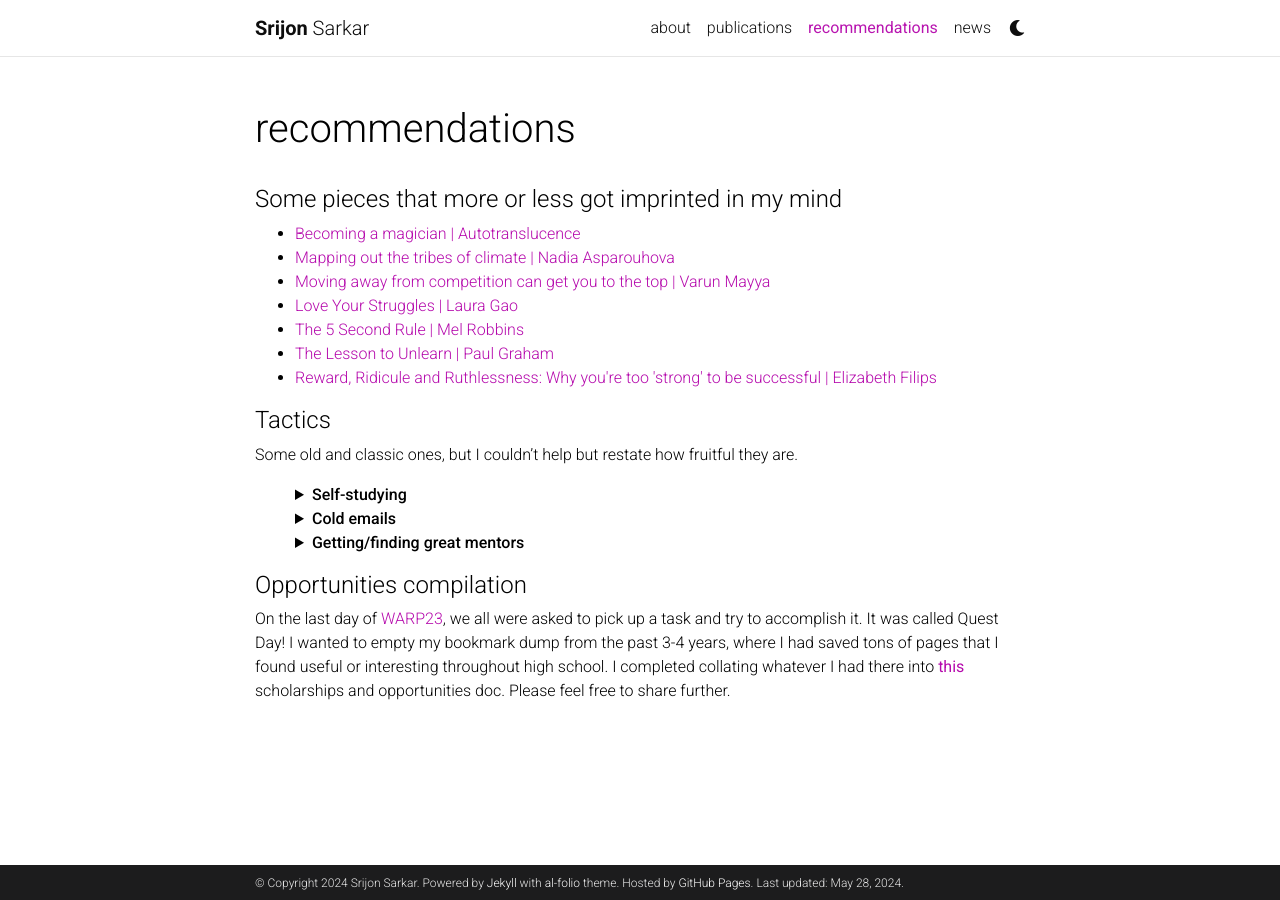
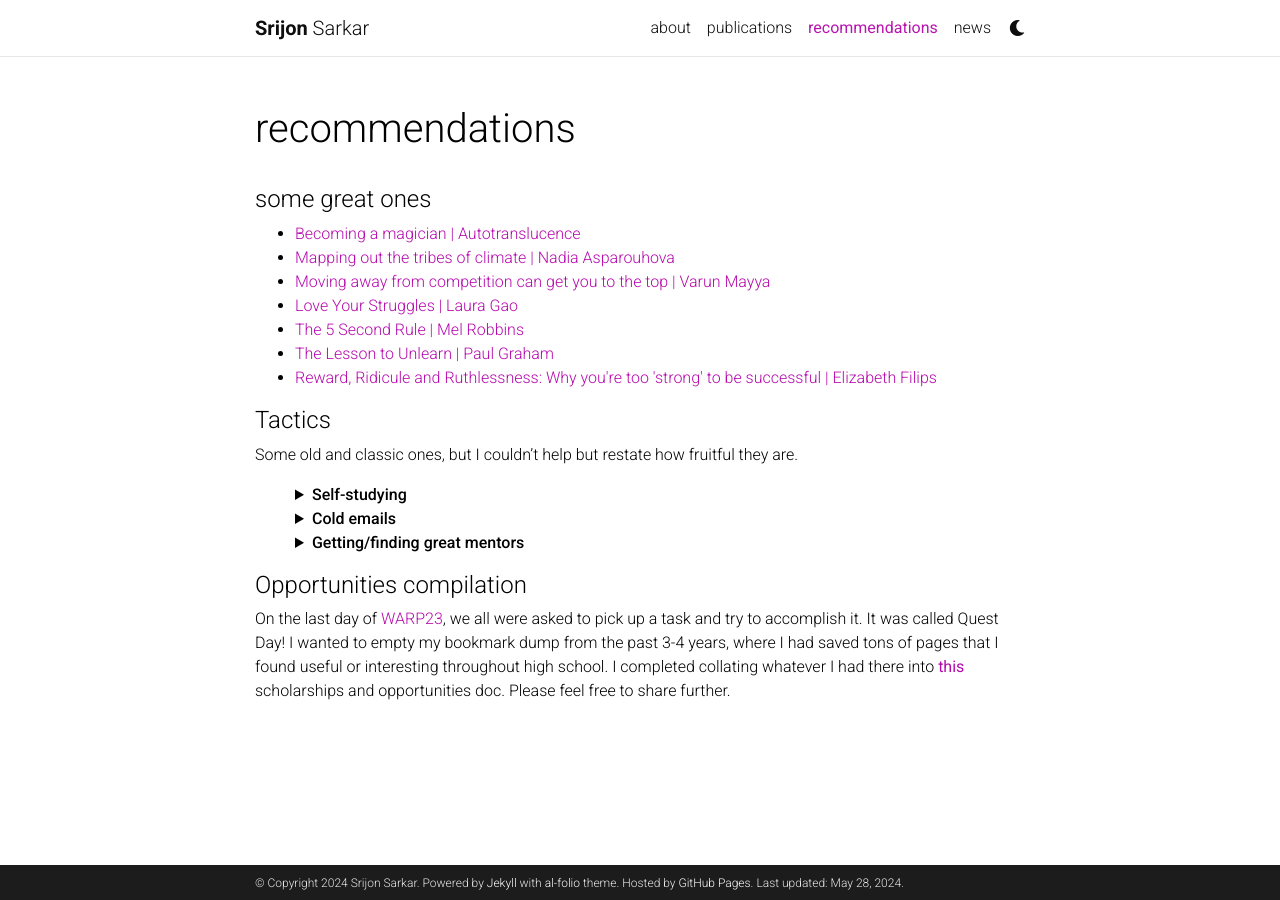
Before and after one commit to sarkarsrijon/sarkarsrijon.github.io, a Jekyll site: the page built from _pages/rec.md, in a window 1280 px wide. Built offline with Jekyll 4.4.1, drawn with Linux system fonts in a browser that asks for light colours; comment, search, counter and statistics services are not loaded; a style sheet for code colours, icons or effects is not loaded.

Commit message:
Update rec.md

```diff
--- a/_pages/rec.md
+++ b/_pages/rec.md
@@ -7,7 +7,7 @@ nav_order: 6
 nav: true
 ---
 
-#### Some pieces that more or less got imprinted in my mind
+#### some great ones
 
 <ul>
   <li> <a href='https://autotranslucence.wordpress.com/2018/03/30/becoming-a-magician/'>Becoming a magician | Autotranslucence</a> </li>
```
